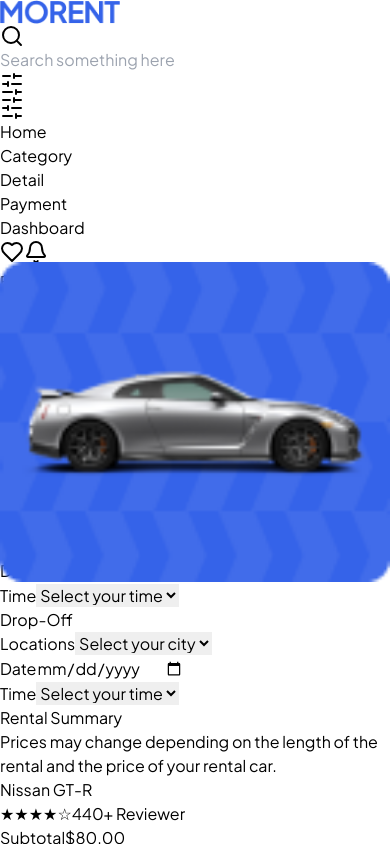
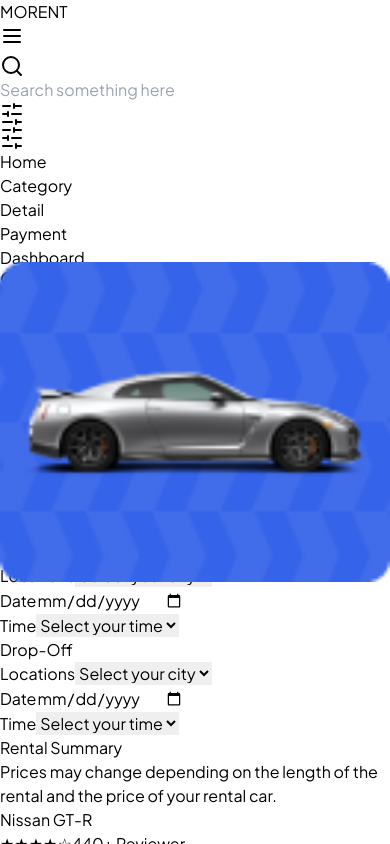
Before and after one commit to saad-rao/car-rent, a Next.js app: page /payment in a window 390 px wide. Shown: the top 844 px of the page. Built offline with nearby package versions, Linux system fonts and the light colour scheme.

Commit message:
Update Navbar

```diff
--- a/src/components/Navbar.tsx
+++ b/src/components/Navbar.tsx
@@ -1,122 +1,106 @@
-import Image from "next/image";
-import { Search, SlidersHorizontal, Heart, Bell } from "lucide-react";
+"use client";
+import { Search, SlidersHorizontal, Heart, Bell, Menu, X } from "lucide-react";
 import Link from "next/link";
+import { useState, useEffect } from "react";
+import { usePathname } from "next/navigation";
 
-function Navbar(){
+const Navbar = () => {
+  const [isOpen, setIsOpen] = useState(false);
+  const pathname = usePathname();
+
+  // Close mobile menu when window is resized to desktop size
+  useEffect(() => {
+    const handleResize = () => {
+      if (window.innerWidth >= 1024) {
+        setIsOpen(false);
+      }
+    };
+
+    window.addEventListener('resize', handleResize);
+    return () => window.removeEventListener('resize', handleResize);
+  }, []);
+
+  const navLinks = [
+    { href: "/", label: "Home" },
+    { href: "/category", label: "Category" },
+    { href: "/detail", label: "Detail" },
+    { href: "/payment", label: "Payment" },
+    { href: "/dashboard", label: "Dashboard" },
+  ];
+
   return (
-    <nav className="w-full px-4 py-4 border-b">
-      {/* Main container with responsive flex direction */}
+    <nav className="w-full px-4 py-4 border-b relative bg-white">
       <div className="max-w-7xl mx-auto">
         <div className="flex flex-col lg:flex-row items-center gap-4 lg:gap-8">
-          {/* Logo */}
-          <div className="flex-shrink-0">
-
-             <Image
-              src="/images/Logo.png"
-              alt="logo"
-              width={120}
-              height={40}
-              className="h-8 w-auto"
-
-            />
-
-
-
+          {/* Logo and mobile menu button */}
+          <div className="w-full lg:w-auto flex justify-between items-center">
+            <h2 className="text-3xl font-bold text-[#3463E7]">MORENT</h2>
+            <button
+              className="lg:hidden p-2"
+              onClick={() => setIsOpen(!isOpen)}
+            >
+              {isOpen ? (
+                <X className="h-6 w-6 text-[#596780]" />
+              ) : (
+                <Menu className="h-6 w-6 text-[#596780]" />
+              )}
+            </button>
           </div>
 
-          {/* Search bar container - full width on mobile */}
+          {/* Search bar container */}
           <div className="w-full lg:max-w-xl">
             <div className="relative">
-              {/* Search icon inside input */}
               <div className="absolute inset-y-0 left-3 flex items-center pointer-events-none">
-                <Search className="h-4 w-4 text-[#596780]"   />
-
-
+                <Search className="h-4 w-4 text-[#596780]" />
               </div>
-
-              {/* Search input */}
               <input
                 type="text"
                 placeholder="Search something here"
                 className="w-full py-4 pl-10 pr-10 bg-[#f5f5f5] rounded-[70px] border-[2px] text-sm focus:outline-none"
               />
-
-
-
-              {/* Filter icon - inside input on desktop, outside on mobile */}
               <div className="lg:absolute lg:inset-y-0 lg:right-3 lg:flex lg:items-center hidden">
                 <SlidersHorizontal className="h-4 w-4 text-black-400" />
               </div>
-
-              {/* Mobile filter icon */}
               <div className="absolute inset-y-0 right-3 flex items-center lg:hidden">
                 <SlidersHorizontal className="h-4 w-4 text-[#596780]" />
               </div>
             </div>
           </div>
 
-          {/* Right section with icons */}
-          <div className="flex items-center gap-4 ml-auto sm:text-center sm:gap-2">
-            <ul className="flex space-x-6 text-[#596780]">
-
-
-            <li className="hover:text-[#3563E9] transform transition duration-500 hover:scale-11 ">
-       <Link href="/">
-      Home
+          {/* Navigation links and icons */}
+          <div className={`${isOpen ? 'flex' : 'hidden'} lg:flex flex-col lg:flex-row items-center gap-4 lg:gap-8 w-full lg:w-auto lg:ml-auto`}>
+            <ul className="flex flex-col lg:flex-row space-y-4 lg:space-y-0 lg:space-x-6 text-[#596780] w-full lg:w-auto">
+              {navLinks.map((link) => (
+                <li key={link.href} className="text-center">
+                  <Link
+                    href={link.href}
+                    className={`relative pb-2 hover:text-[#3563E9] transition-colors duration-300
+                      ${pathname === link.href ? 'text-[#3563E9]' : ''}
+                      group`}
+                  >
+                    {link.label}
+                    <span className={`absolute bottom-0 left-0 w-full h-0.5 bg-[#3563E9] transform scale-x-0 transition-transform duration-500
+                      ${pathname === link.href ? 'scale-x-100' : ''}
+                      group-hover:scale-x-100`}>
+                    </span>
                   </Link>
                 </li>
-
-
-              <li  className="hover:text-[#3563E9] transform transition duration-500 hover:scale-11 " >
-       <Link href="/category">
-      Category
-       </Link>
-              </li>
-
-              <li  className="hover:text-[#3563E9] transform transition duration-500 hover:scale-11 ">
-       <Link href="/detail">
-      Detail
-       </Link>
-              </li>
-
-
-              <li  className="hover:text-[#3563E9] transform transition duration-500 hover:scale-11 ">
-       <Link href="/payment">
-      Payment
-       </Link>
-              </li>
-
-
-              <li  className="hover:text-[#3563E9] transform transition duration-500 hover:scale-11 ">
-       <Link href="/dashboard">
-      Dashboard
-       </Link>
-              </li>
+              ))}
             </ul>
-
+            <div className="flex items-center gap-4">
               <button className="p-1 hidden md:block">
-              <Heart className="h-5 w-5 text-[#596780] " />
+                <Heart className="h-5 w-5 text-[#596780]" />
               </button>
               <button className="hidden md:block p-1 relative">
-              <Bell className="h-5 w-5 text-[#596780]  " />
+                <Bell className="h-5 w-5 text-[#596780]" />
                 <span className="absolute top-0 right-0 h-2 w-2 bg-red-500 rounded-full"></span>
               </button>
-
-
-            {/* <button className="p-1">
-              <Image
-                src="/images/Profil & Notification.png"
-                alt="profile"
-                width={100}
-                height={32}
-                className="rounded-full"
-              />
-            </button> */}
+            </div>
           </div>
         </div>
       </div>
     </nav>
   );
-}
+};
 
 export default Navbar;
```
Lines whose indentation alone changed are shown as unchanged.
